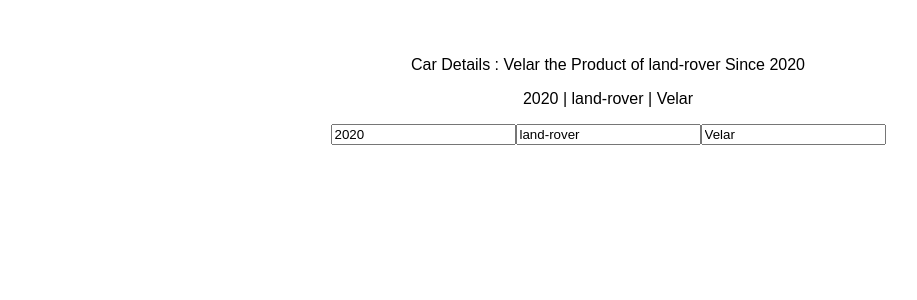
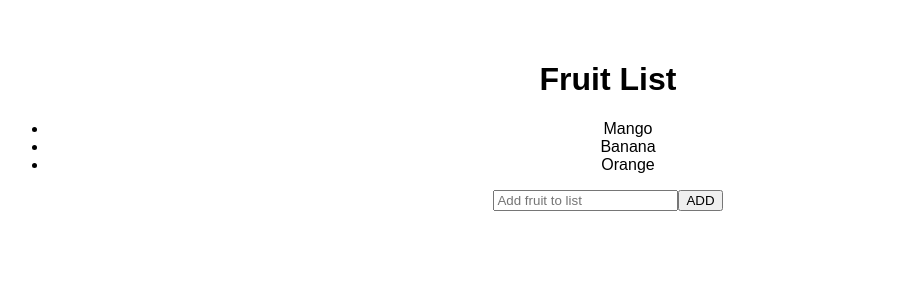
Before and after one commit to Pranav-Shinde11/Bro-Code-React, a React (Vite) app in the folder my-react-app2/: page / in a window 1280 px wide. Shown: the top 300 px of the page, without its empty margins (32-949 px from the left). Built offline with nearby package versions, Linux system fonts and the light colour scheme.

Commit message:
learned to update Arrays with useState

```diff
--- a/my-react-app2/src/App.jsx
+++ b/my-react-app2/src/App.jsx
@@ -8,6 +8,7 @@
 import Colorpicker from './colorpicker'
 import UpdaterFuncCounter from './updaterFuncCounter'
 import UpdateObject from './updateObject'
+import UpdateArrayComponent from './updateArray'
 
 function App() {
   const [count, setCount] = useState(0)
@@ -19,7 +20,8 @@
       {/* <Onchange/> */}
       {/* <Colorpicker/> */}
       {/* <UpdaterFuncCounter/> */}
-      < UpdateObject/>
+      {/* < UpdateObject/> */}
+      <UpdateArrayComponent/>
 
     </>
   )
--- a/my-react-app2/src/index.css
+++ b/my-react-app2/src/index.css
@@ -29,24 +29,31 @@
 } */
 
 
+
+
+
+
+
+
+/* color picker project css props */
+
 body{
   font-family: Arial, Helvetica, sans-serif;
-
 }
 
-.color-picker-container{
+/* .color-picker-container{
   display: flex;
   flex-direction: column;
   align-items: center;
-}
+} */
 
 
-h1{
+/* h1{
   margin: 50px;
   font-size: 2rem;
-}
+} */
 
-.color-display{
+/* .color-display{
   width:300px;
   height: 300px;
   display: flex;
@@ -57,21 +64,21 @@
   margin-bottom: 25 px;
   transition: 0.25s ease;
   margin-bottom: 10px;
-}
+} */
 
-.color-display p {
+/* .color-display p {
   color: (0, 0%, 20%);
   font-size: 2rem;
   text-align: center;
-}
+} */
 
-label{
+/* label{
   font-size: 2rem;
   font-weight: bold;
   margin-bottom: 10px;
-}
+} */
 
-input[type="color"]{
+/* input[type="color"]{
   width: 100px;
   height: 65px;
   padding: 6px;
@@ -79,5 +86,10 @@
   border: 1px solid rgb(241, 245, 237);
   margin-top: 10px;
   border: none;
+} */
 
+
+
+#list-items{
+  cursor: pointer;
 }
--- /dev/null
+++ b/my-react-app2/src/updateArray.jsx
@@ -0,0 +1,43 @@
+import React, {useState} from "react";
+
+
+function UpdateArrayComponent(){
+
+    const[fruits, setFruit] = useState(["Mango", "Banana", "Orange"]);
+
+
+    function HandleAddFruit(){
+
+        const newFruit = document.getElementById("fruitInput").value;
+        document.getElementById("fruitInput").value="";
+
+        setFruit((f)=>[...f,newFruit])
+
+    }
+
+    function HandelRemoveFruit(index){
+        setFruit(fruits.filter((_, i) => i != index))
+    }
+
+
+
+    return(<div>
+
+            <h1>Fruit List</h1>
+            <ul>
+                {fruits.map((fruit, index)=> <li id="list-items" onClick={()=>HandelRemoveFruit(index)} key={index}>{fruit}</li>)}
+            </ul>
+
+            <input type="text" id="fruitInput" placeholder="Add fruit to list" />
+            <button onClick={HandleAddFruit}>ADD </button>
+
+
+           </div>
+
+    )
+
+
+
+}
+
+export default UpdateArrayComponent;
```
